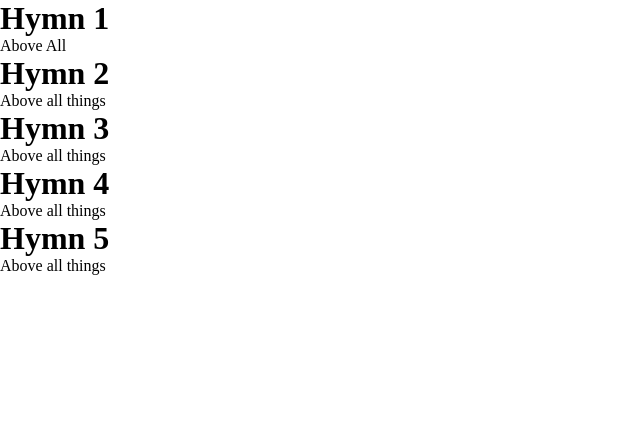
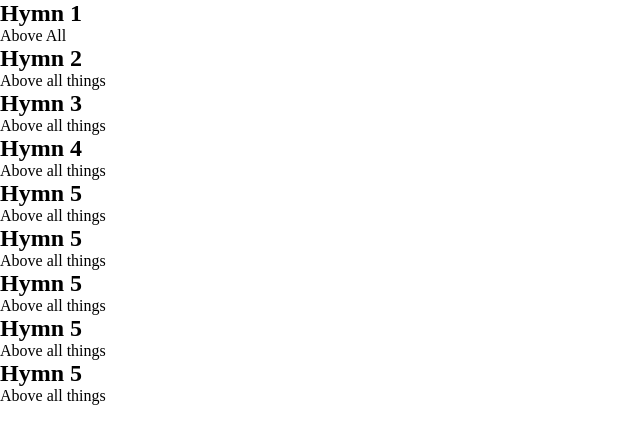
Before and after one commit to Macarthur-yaw/Coc-hymnal, a PHP site: page /index.html in a window 1280 px wide. Shown: the part 43-487 px from the top of the page, without its empty margins (0-640 px from the left). Run offline with PHP 8.4, Linux system fonts and the light colour scheme.

Commit message:
made some changes

```diff
--- a/connection.php
+++ b/connection.php
@@ -1,10 +1,11 @@
 <?php
+header("Cache-Control: no-cache, must-revalidate");
 $servername = "localhost";
 $username = "hymns";
 $password = "macazzy@8";
 $dbname = "Hymns";
 
-// Create a connection to the database
+
 $conn = mysqli_connect($servername, $username, $password, $dbname);
 
 
@@ -33,6 +34,6 @@ while ($row = mysqli_fetch_assoc($result)) {
 header("Content-type: application/json");
 echo json_encode($data);
 
-// Close the database connection
+
 mysqli_close($conn);
 ?>
--- a/index.css
+++ b/index.css
@@ -31,12 +31,3 @@ nav{
     border-radius: 5px;
     border: 1px solid;
 }
-#hymnbody{
-    display: flex;
-    flex-direction: column;
-    border: none;
-    padding: 2px;
-}
-#hymn1,#hymn2{
-    border: none;
-}
--- a/index.html
+++ b/index.html
@@ -19,41 +19,73 @@
 
     <main id="hymns">
       <div data-id="1" class="hymnbody">
-        <h1>Hymn 1</h1>
+        <h2>Hymn 1</h2>
         <p>
           Above All
         </p>
       </div>
 
       <div data-id="2" class="hymnbody">
-        <h1>Hymn 2</h1>
+        <h2>Hymn 2</h2>
         <p>
           Above all things
         </p>
       </div>
 
       <div data-id="3" class="hymnbody">
-        <h1>Hymn 3</h1>
+        <h2>Hymn 3</h2>
         <p>
           Above all things
         </p>
       </div>
 
       <div data-id="4" class="hymnbody">
-        <h1>Hymn 4</h1>
+        <h2>Hymn 4</h2>
         <p>
           Above all things
         </p>
       </div>
 
       <div data-id="5" class="hymnbody">
-        <h1>Hymn 5</h1>
+        <h2>Hymn 5</h2>
         <p>
           Above all things
         </p>
       </div>
 
-      <div id="hymnData"></div>
+
+      <div data-id="5" class="hymnbody">
+        <h2>Hymn 5</h2>
+        <p>
+          Above all things
+        </p>
+      </div>
+
+
+      <div data-id="5" class="hymnbody">
+        <h2>Hymn 5</h2>
+        <p>
+          Above all things
+        </p>
+      </div>
+
+
+
+      <div data-id="5" class="hymnbody">
+        <h2>Hymn 5</h2>
+        <p>
+          Above all things
+        </p>
+      </div>
+
+
+      <div data-id="5" class="hymnbody">
+        <h2>Hymn 5</h2>
+        <p>
+          Above all things
+        </p>
+      </div>
+      <!-- <div id="hymnData"></div> -->
     </main>
 
     <script src="index.js"></script>
--- a/index.js
+++ b/index.js
@@ -9,10 +9,14 @@ hymnBodies.forEach((hymnBody) => {
       .then((data) => {
         console.log(data);
         // data.title;
-    data.forEach(function(number){
-        console.log(number);
+        let hymnHtml= " ";
+    data.forEach(function(hymn){
+        hymnHtml += `<h3>${hymn.title}</h3><p>${hymn.content}</p>`;
+
 
     })
+    getHymns.innerHTML=hymnHtml;
+
 
 
       })
```
